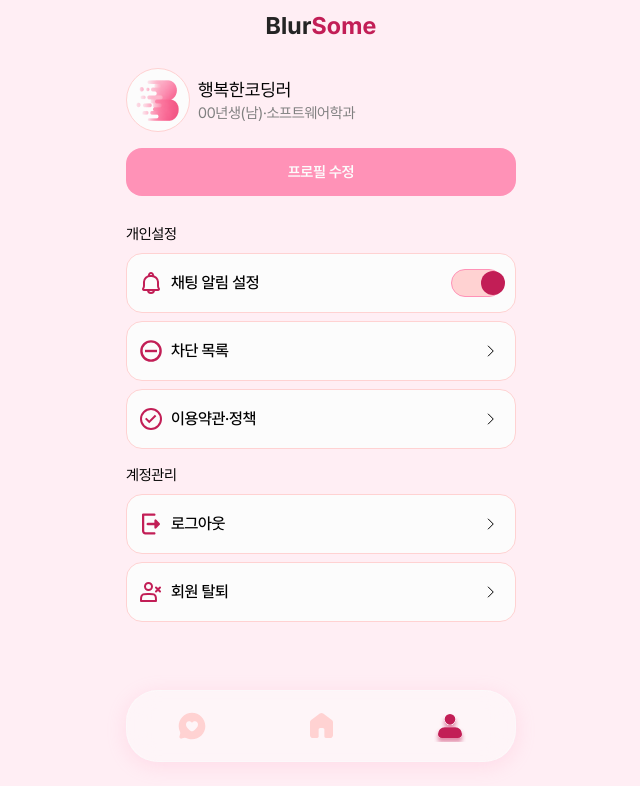
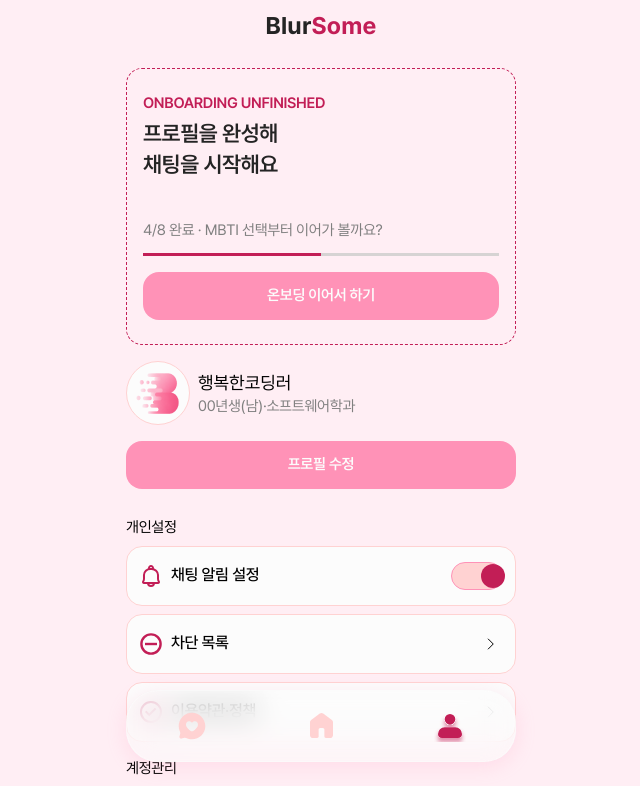
Before and after one commit to It-is-a-Secret/front, a React (Vite) app: page /my in a window 1280 px wide. Shown: the top 786 px of the page, without its empty margins (319-959 px from the left). Built offline with nearby package versions, Linux system fonts and the light colour scheme; no server answers.

Commit message:
feat: 온보딩 중단 플로우 구현

```diff
--- a/src/pages/auth/steps/CompleteAuthStep.tsx
+++ b/src/pages/auth/steps/CompleteAuthStep.tsx
@@ -23,7 +23,9 @@
           image={<img src='complete.png' alt='' />}
           title='인증 완료!'
           highlightTitle='이제 시작해 볼까요?'
-          description={'프로필을 작성해야 다른 학생과\n채팅을 주고받을 수 있어요'}
+          description={
+            '프로필을 작성해야 다른 학생과\n채팅을 주고받을 수 있어요'
+          }
         />
       </div>
 
@@ -32,7 +34,7 @@
           type='button'
           className='text-button1-14b border-primary text-primary w-full rounded-[20px] border bg-transparent p-[1.55rem]'
           onClick={() => setIsLaterSheetOpen(true)}>
-          나중에 하기
+          나중에 하기(둘러보기)
         </button>
         <Button text='지금 프로필 만들기' onClick={onNext} />
       </div>
--- a/src/pages/my/MyPage.tsx
+++ b/src/pages/my/MyPage.tsx
@@ -2,6 +2,7 @@
 import {useNavigate} from 'react-router-dom';
 
 import {MyMenuItem} from '@/pages/my/components/MyMenuItem';
+import {OnboardingUnfinishedCard} from '@/pages/my/components/OnboardingUnfinishedCard';
 import {Profile} from '@/pages/my/components/Profile';
 import {
   MyMenuSheet,
@@ -20,6 +21,7 @@
 
 export const MyPage = () => {
   const navigate = useNavigate();
+  const onboardingCompleted = false;
   const [isChatNotificationOn, setIsChatNotificationOn] = useState(true);
   const [selectedMenuSheet, setSelectedMenuSheet] =
     useState<MyMenuSheetType | null>(null);
@@ -38,6 +40,16 @@
           </h1>
         }
       />
+      {!onboardingCompleted && (
+        <div className='mt-[1.6rem]'>
+          <OnboardingUnfinishedCard
+            completedCount={4}
+            totalCount={8}
+            nextStepLabel='MBTI 선택'
+            onContinue={() => navigate('/onboarding')}
+          />
+        </div>
+      )}
       <section className='mt-[1.6rem]'>
         <Profile
           nickname='행복한코딩러'
--- /dev/null
+++ b/src/pages/my/components/OnboardingUnfinishedCard.tsx
@@ -0,0 +1,46 @@
+interface OnboardingUnfinishedCardProps {
+  completedCount: number;
+  totalCount: number;
+  nextStepLabel: string;
+  onContinue: () => void;
+}
+
+export const OnboardingUnfinishedCard = ({
+  completedCount,
+  totalCount,
+  nextStepLabel,
+  onContinue,
+}: OnboardingUnfinishedCardProps) => {
+  const progress = Math.round((completedCount / totalCount) * 100);
+
+  return (
+    <section className='border-primary flex flex-col gap-[1.6rem] rounded-[1.6rem] border border-dashed px-[1.6rem] py-[2.4rem]'>
+      <div className='flex flex-col gap-[0.4rem]'>
+        <span className='text-body2-15sb text-primary'>
+          ONBOARDING UNFINISHED
+        </span>
+
+        <h2 className='text-h1-22sb whitespace-pre-line text-gray-800'>
+          {'프로필을 완성해\n채팅을 시작해요'}
+        </h2>
+      </div>
+      <div className='flex flex-col gap-[1.2rem]'>
+        <p className='text-body1-15r mt-[2.4rem] text-gray-600'>
+          {completedCount}/{totalCount} 완료 · {nextStepLabel}부터 이어가
+          볼까요?
+        </p>
+
+        <div className='h-[0.3rem] overflow-hidden bg-gray-200'>
+          <div className='bg-primary h-full' style={{width: `${progress}%`}} />
+        </div>
+      </div>
+
+      <button
+        type='button'
+        className='bg-primary-600 text-body2-15sb text-white-800 h-[4.8rem] rounded-[16px]'
+        onClick={onContinue}>
+        온보딩 이어서 하기
+      </button>
+    </section>
+  );
+};
--- a/src/pages/profile/ProfilePage.tsx
+++ b/src/pages/profile/ProfilePage.tsx
@@ -1,7 +1,9 @@
+import {useState} from 'react';
 import {useNavigate} from 'react-router-dom';
 
 import {Chip} from '@/pages/onboarding/components/Chip';
 import {ProfileImageCarousel} from '@/pages/profile/components/ProfileImageCarousel';
+import {BottomSheet} from '@/shared/components/BottomSheet';
 import {Button} from '@/shared/components/Button';
 import {Header} from '@/shared/components/Header';
 import {IcSvgEtc, IcSvgLeft} from '@/shared/icons';
@@ -46,6 +48,20 @@
 
 export const ProfilePage = () => {
   const navigate = useNavigate();
+  const onboardingCompleted = false;
+  const [isOnboardingSheetOpen, setIsOnboardingSheetOpen] = useState(false);
+
+  const handleCloseOnboardingSheet = () => {
+    setIsOnboardingSheetOpen(false);
+  };
+
+  const handleStartChat = () => {
+    if (onboardingCompleted) {
+      return;
+    }
+
+    setIsOnboardingSheetOpen(true);
+  };
 
   return (
     <section className='min-h-dvh pb-[2rem]'>
@@ -91,8 +107,45 @@
         <Button
           text='채팅 시작하기'
           description='대화가 진전되면 사진이 한 장씩 공개돼요'
+          onClick={handleStartChat}
         />
       </div>
+
+      {!onboardingCompleted && (
+        <BottomSheet
+          open={isOnboardingSheetOpen}
+          ariaLabel='온보딩 완료 안내'
+          onClose={handleCloseOnboardingSheet}>
+          <div className='flex flex-col items-center px-[1.2rem] pb-[3.6rem] text-center'>
+            <img src='lock.png' alt='' className='size-[9.2rem]' />
+            <h2 className='text-title-18b mb-[0.8rem] whitespace-pre-line text-gray-800'>
+              {'온보딩을 완료해야\n'}
+              <span className='text-primary'>채팅을 시작할 수 있어요</span>
+            </h2>
+            <p className='text-body1-15r mb-[2.8rem] whitespace-pre-line text-gray-600'>
+              {
+                '프로필을 만들어야 다른 사람과 채팅할 수 있어요\n지금은 탐색 기능만 이용 가능해요'
+              }
+            </p>
+            <div className='flex w-full gap-[0.8rem]'>
+              <div className='flex-[1]'>
+                <Button
+                  text='나중에 하기'
+                  className='border-primary text-button1-14b text-primary h-[5.6rem] rounded-[28px] border'
+                  onClick={handleCloseOnboardingSheet}
+                />
+              </div>
+              <div className='flex-[1.8]'>
+                <Button
+                  text='지금 프로필 만들기'
+                  className='bg-primary text-button1-14b text-white-800 h-[5.6rem] rounded-[28px] shadow-[0_8px_10px_0_rgba(194,30,86,0.25)]'
+                  onClick={() => navigate('/onboarding')}
+                />
+              </div>
+            </div>
+          </div>
+        </BottomSheet>
+      )}
     </section>
   );
 };
```
